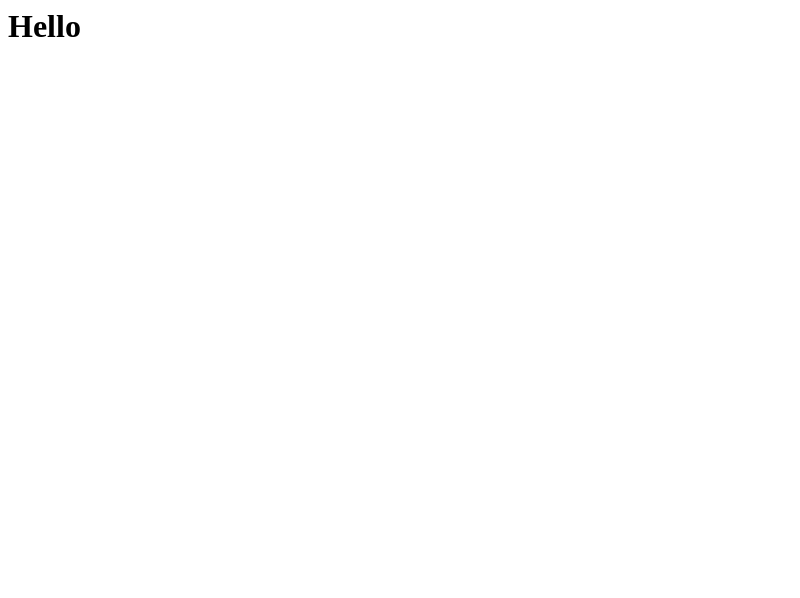
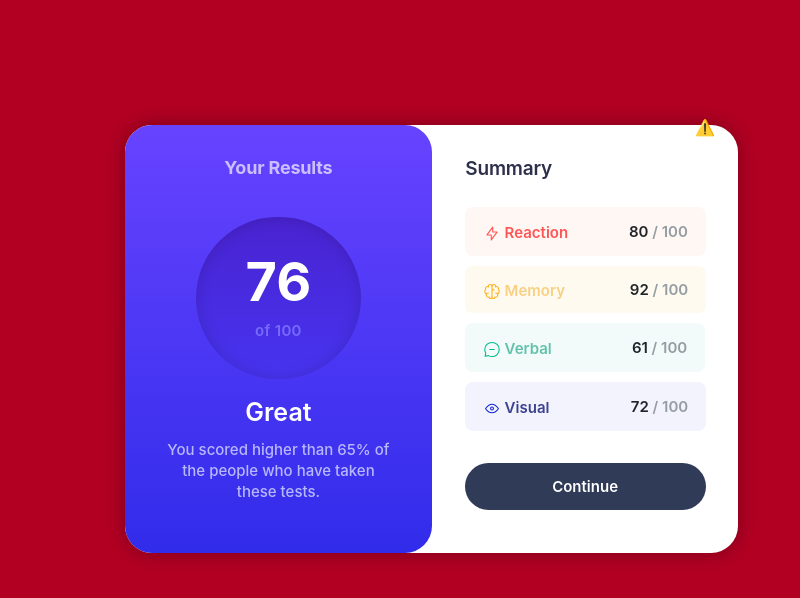
Before and after one commit to cod34coffee/Result-Summary-Component, a plain HTML site: page index.html in a window 1280 px wide. Shown: the whole page, without its empty margins (0-800 px from the left). Drawn offline with nearby package versions, Linux system fonts and the light colour scheme; no server answers.

Commit message:
add
adding

```diff
--- a/index.html
+++ b/index.html
@@ -1 +1,105 @@
-<h1>Hello<h1>
+<!DOCTYPE html>
+<html lang="en">
+
+<head>
+    <meta charset="iso-8859-2">
+    <meta http-equiv="Content-Type" content="IE=edge">
+    <meta name="viewport" content="width=device-width, initial-scale=1.0">
+    <!--Stylesheet that was created in the style.css folder.-->
+    <link rel="stylesheet" href="/CSS/style.css">
+    <!--Google Fonts-->
+    <link rel="preconnect" href="https://fonts.googleapis.com">
+    <link rel="preconnect" href="https://fonts.gstatic.com" crossorigin>
+    <link href="https://fonts.googleapis.com/css2?family=Epilogue&display=swap" rel="stylesheet">
+    <!--W3school CSS-->
+    <link rel="stylesheet" href="https://cdnjs.cloudflare.com/ajax/libs/font-awesome/4.7.0/css/font-awesome.min.css">
+    <!--Bootstrap CSS-->
+    <link href="https://cdn.jsdelivr.net/npm/bootstrap@5.3.0-alpha1/dist/css/bootstrap.min.css" rel="stylesheet" integrity="sha384-GLhlTQ8iRABdZLl6O3oVMWSktQOp6b7In1Zl3/Jr59b6EGGoI1aFkw7cmDA6j6gD" crossorigin="anonymous">
+    <title>Result Summary</title>
+</head>
+
+<!------------------------------------------------>
+
+<!--Everything inside of this body tag is what should be displayed on the screen.-->
+
+<body class="bodybackgroundColors">
+
+    <div class="bodyShape col-s-12">
+        <div class="topMobileView col-s-12 col-md-6" id="topMobileView">
+            <div class="innerBluePart col-12">
+                <p class="yourResultsTitle">Your Results</p>
+
+                <!--This div is for creating the inner circle where the total average is listed.-->
+                <div class="blueInnerCircle row">
+
+                    <!--The circleTextOne is where the Total avergae is displayed.-->
+                    <!--The total average was retrieved from the javascript index.js page and the info was attached to div(circleTextOne) to be displayed.-->
+                    <p class="circleTextOne col-12" id="circleTextOne"></p>
+                    <p class="circleTextTwo col-12">of 100</p>
+                </div>
+
+                <!--These divs below are the bottom part of the blue part where the different version of the summary text is.-->
+                <div class="bottomInnerBlueText">
+                    <p class="greatText col-12">Great</p>
+
+                    <!--This version of the summary text is for the smaller breaking point and should only display when the screen has reached a smaller size.-->
+                    <!--The <br> helps me put breaks into the sentence wherever I want.-->
+                    <p class="summaryText col-s-12 col-md-12">You scored higher than 65% of the<br>
+                        people who have taken these tests.
+                    </p>
+
+                    <!--This version of the summary text is for the bigger breaking points which is shown during the time the screen is wider and the desktop version of the solution is present.-->
+                    <!--The <br> helps me put breaks into the sentence wherever I want.-->
+                    <p class="summaryText2 col-12">You scored higher than 65% of<br> the
+                        people who have taken<br> these tests.
+                    </p>
+                </div>
+            </div>
+        </div>
+
+        <!--The inner part list area for the results per section part is following.-->
+        <div class="whiteBottomPart col-s-12 col-md-6">
+            <p class="wordSummary">Summary</p>
+
+            <!--This is the div that is attached to the index.js file. It renders the info from the index.js file to display in this div(allResultsHereDiv)-->
+            <div class="allResultsHereDiv"></div>
+
+            <!--This is the continue button with the simple hover action of changing colors.-->
+            <a href="#" class="continueBtn col-s-12">Continue</a>
+        </div>
+
+    </div>
+    <div class="col-12 lottiePic">
+    <!--LottieFiles.com lottie created by Luc Godfroid link to find it is here = https://lottiefiles.com/88822-process-results-->
+    <lottie-player src="https://assets9.lottiefiles.com/packages/lf20_gvofx8ha.json" class=""  background="transparent"  speed="1"  style="width: 95%; height: auto;"  loop autoplay></lottie-player>
+    </div>
+
+
+    <!------------------------------------------------------->
+
+    <!--Below are where all of the scripts are located.-->
+
+    <!--Script for the lottie from LottieFiles.com link to it here = https://lottiefiles.com/88822-process-results-->
+    <script src="https://unpkg.com/@lottiefiles/lottie-player@latest/dist/lottie-player.js"></script>
+
+    <!--Script from Bootstrap to find this info go to this link here = https://getbootstrap.com/docs/5.2/getting-started/introduction/-->
+    <script src="https://cdn.jsdelivr.net/npm/@popperjs/core@2.10.2/dist/umd/popper.min.js" integrity="sha384-7+zCNj/IqJ95wo16oMtfsKbZ9ccEh31eOz1HGyDuCQ6wgnyJNSYdrPa03rtR1zdB" crossorigin="anonymous"></script>
+    <script src="https://cdn.jsdelivr.net/npm/bootstrap@5.1.3/dist/js/bootstrap.min.js" integrity="sha384-QJHtvGhmr9XOIpI6YVutG+2QOK9T+ZnN4kzFN1RtK3zEFEIsxhlmWl5/YESvpZ13" crossorigin="anonymous"></script>
+
+    <!--Script from the index.js file so that the info can be displayed on this page.-->
+    <script src="/JS/index.js"></script>
+
+    <!--Script to find the average score. Resource used was W3schools Array Reduce() for adding and rounding the numbers the link here https://www.w3schools.com/jsref/jsref_reduce.asp -->
+    <script>
+
+        const numbers = [80, 92, 61, 72];
+
+        document.getElementById("circleTextOne").innerHTML = Math.round(numbers.reduce(getSum, 0)/4);
+
+        function getSum(total, num) {
+        return total + Math.round(num);
+        }
+    </script>
+
+</body>
+</html>
```
